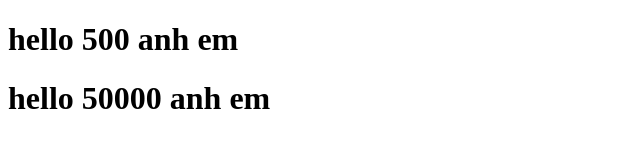
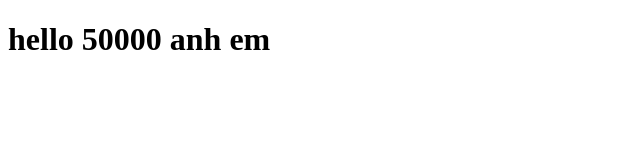
Before and after one commit to HoangPhucThinh24/java-30-basic1, a plain HTML site: page buoi2/index.html in a window 1280 px wide. Shown: the whole page, without its empty margins (0-640 px from the left). Drawn offline with Linux system fonts and the light colour scheme.

Commit message:
Update index.html

```diff
--- a/buoi2/index.html
+++ b/buoi2/index.html
@@ -6,7 +6,6 @@
     <title>Document</title>
 </head>
 <body>
-    <h1>hello 500 anh em</h1>
     <h1>hello 50000 anh em</h1>
 </body>
 </html>
```
